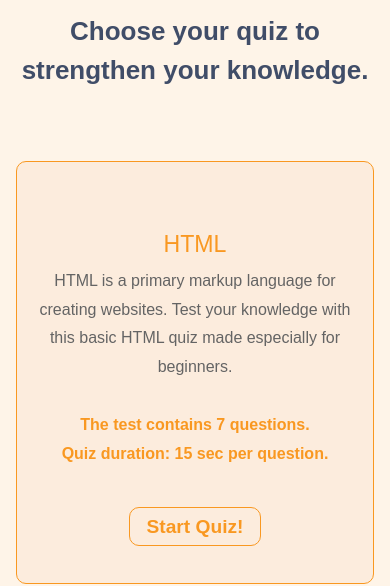
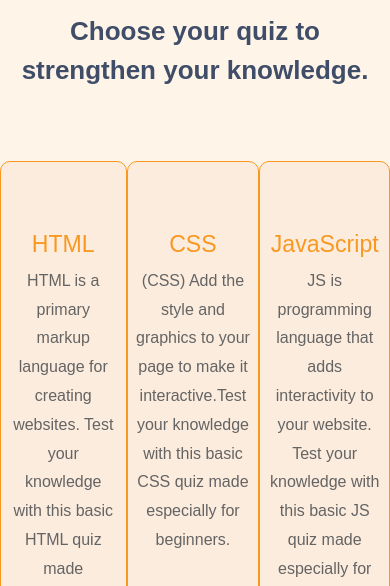
Before and after one commit to Alrfati-Hazem/Code-Bunker, a plain HTML site: page category.html in a window 390 px wide. Shown: the part 224-810 px from the top of the page. Drawn offline with Linux system fonts and the light colour scheme.

Commit message:
Update category.css

```diff
--- a/css/category.css
+++ b/css/category.css
@@ -189,9 +189,13 @@ li.home-btn-login.nav-item:hover .nav-link {
   .home-btn-login {
     margin-left: 0;
   }
-  .categories-container {
-    display: flex;
-    flex-direction: column;
+  .row > * {
+    width: 95%;
+  }
+  .categories-container .box-container {
+    padding-bottom: 40 px !important;
+    margin-left: auto !important;
+    margin-right: auto !important;
   }
 }
 
```
